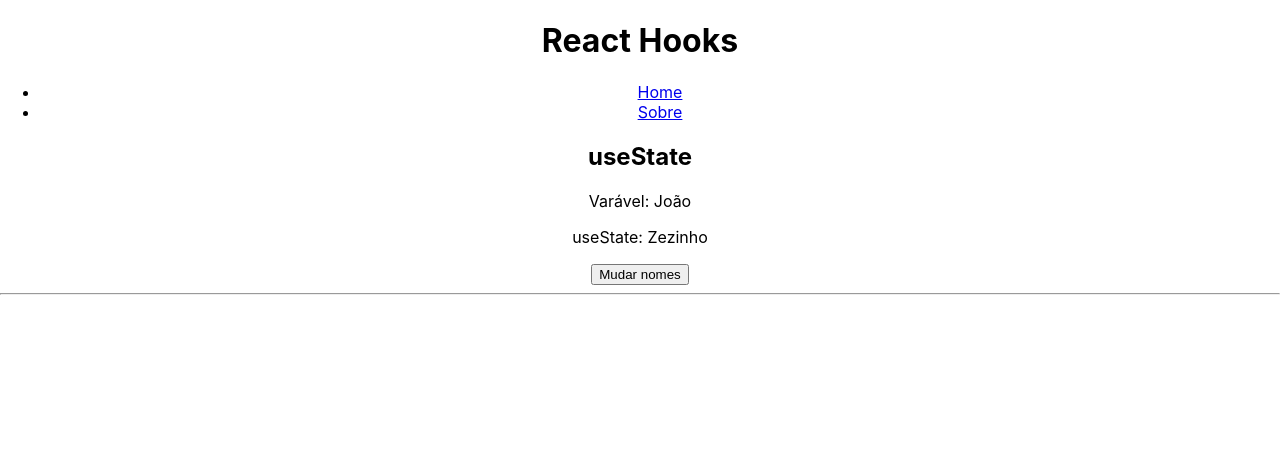
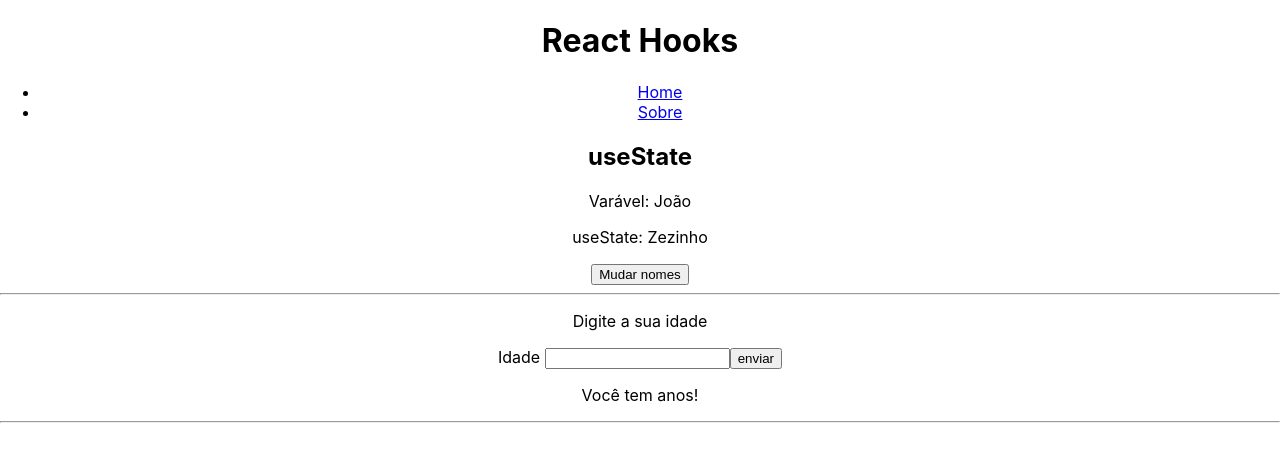
Before and after one commit to jpcchaves/Curso-ReactJS, a React (Create React App) app in the folder 10_HOOKS/reacthooks/: page / in a window 1280 px wide. Shown: the top 462 px of the page. Built offline with nearby package versions, Linux system fonts and the light colour scheme.

Commit message:
aula sobre useState

```diff
--- a/10_HOOKS/reacthooks/src/components/HookUseState.js
+++ b/10_HOOKS/reacthooks/src/components/HookUseState.js
@@ -7,9 +7,20 @@
   const [name, setName] = useState("Zezinho");
 
   const changeNames = () => {
-    userName = "zezinho da silva"
+    userName = "zezinho da silva";
 
-    setName("João Paulo")
+    setName("João Paulo");
+  };
+
+  //   useState com inputs
+  const [age, setAge] = useState();
+
+  //   handleSubmit
+  const handleSubmit = (e) => {
+    e.preventDefault();
+
+    // podemos enviar os dados para um api
+    console.log(age);
   };
 
   return (
@@ -18,9 +29,23 @@
       <h2>useState</h2>
       <p>Varável: {userName}</p>
       <p>useState: {name}</p>
-      <button onClick={changeNames}>
-        Mudar nomes
-      </button>
+      <button onClick={changeNames}>Mudar nomes</button>
+      {/* useState com input */}
+      <hr />
+      <p>Digite a sua idade</p>
+      <form onSubmit={handleSubmit}>
+        <label>
+          <span>Idade </span>
+          <input
+            type="number"
+            name="age"
+            value={age}
+            onChange={(e) => setAge(e.target.value)}
+          />
+          <input type="submit" value="enviar" />
+        </label>
+      </form>
+      <p>Você tem {age} anos!</p>
       <hr />
     </div>
   );
```
